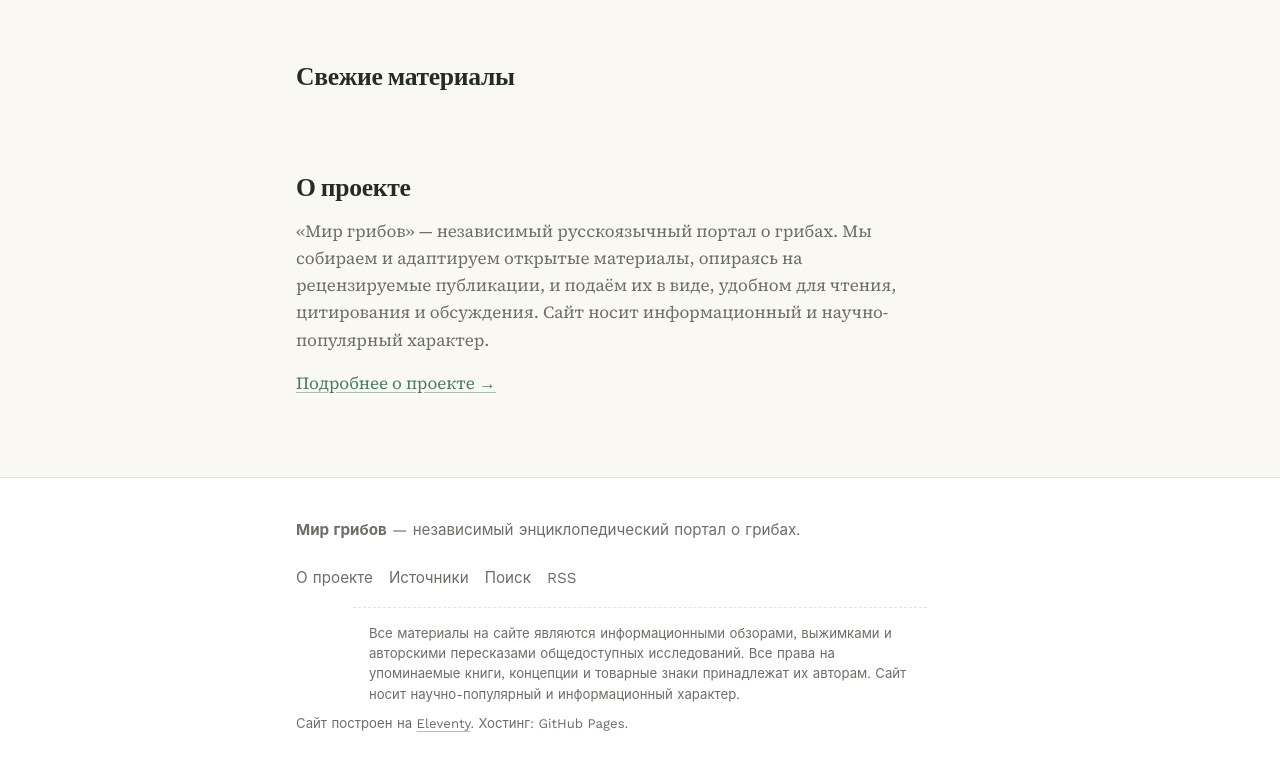
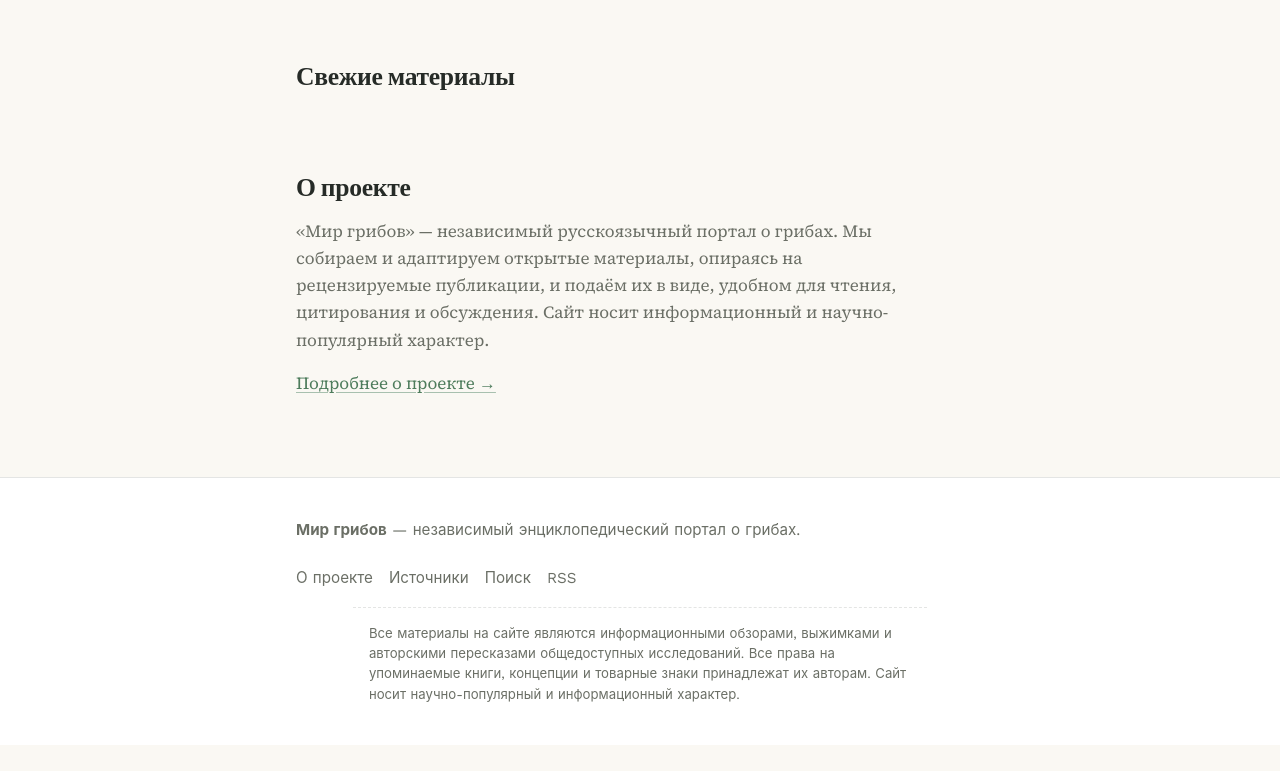
Before and after one commit to dzamalraketa/grib.site, an Eleventy site: page src/index.njk in a window 1280 px wide. Shown: the part 1157-1928 px from the top of the page. After the commit the page ends 1902 px from the top, so only its background shows below. Built offline with nearby package versions, Linux system fonts and the light colour scheme; Eleventy itself is replaced by a stand-in of ours; files that its build step writes are made by us from their sources.

Commit message:
Remove "Built on Eleventy / GitHub Pages" meta line from footer
User asked to drop the self-promotional hosting/CMS note from the
site footer. Only the legal disclaimer + nav remain.

```diff
--- a/src/_includes/partials/footer.njk
+++ b/src/_includes/partials/footer.njk
@@ -19,8 +19,4 @@
       и информационный характер.
     </p>
   </div>
-
-  <div class="container site-footer__meta">
-    <span>Сайт построен на <a href="https://www.11ty.dev/" rel="noopener noreferrer" target="_blank">Eleventy</a>. Хостинг: GitHub Pages.</span>
-  </div>
 </footer>
```
